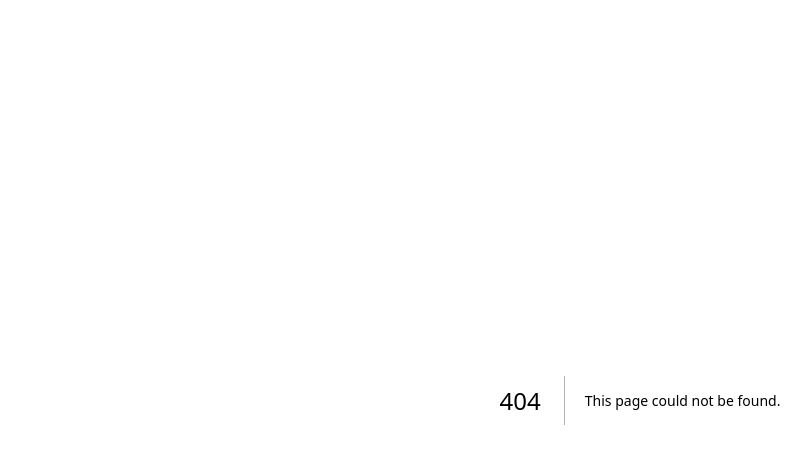
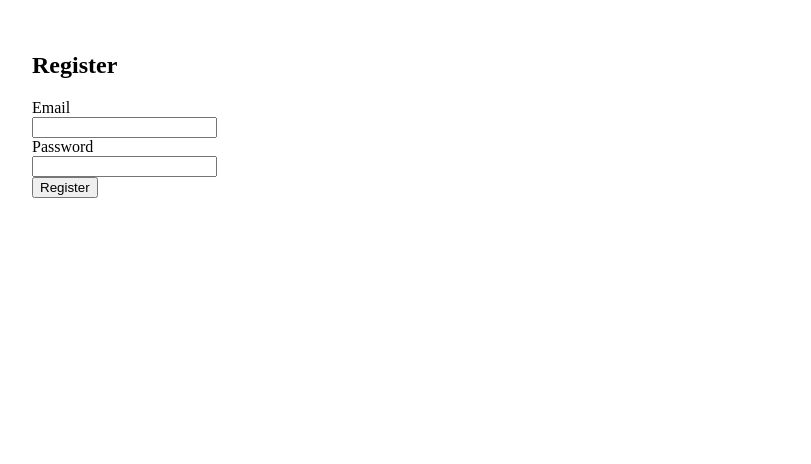
Before and after one commit to kezekiel344-bot/D-GRAM, a Next.js app in the folder web/: page /register in a window 1280 px wide. Before the commit this address had no page. Shown: the top 464 px of the page, without its empty margins (0-811 px from the left). Built offline with nearby package versions, Linux system fonts and the light colour scheme; no server answers.

Commit message:
Create register.js

```diff
--- /dev/null
+++ b/web/src/pages/register.js
@@ -0,0 +1,35 @@
+import { createUserWithEmailAndPassword } from "firebase/auth";
+import { auth } from "../lib/firebase";
+import { useState } from "react";
+import { useRouter } from "next/router";
+
+export default function Register() {
+  const [email, setEmail] = useState("");
+  const [password, setPassword] = useState("");
+  const router = useRouter();
+
+  const register = async (e) => {
+    e.preventDefault();
+    try {
+      await createUserWithEmailAndPassword(auth, email, password);
+      router.push("/");
+    } catch (err) {
+      alert(err.message);
+    }
+  };
+
+  return (
+    <main style={{ padding: 24 }}>
+      <h2>Register</h2>
+      <form onSubmit={register}>
+        <label>Email<br />
+          <input value={email} onChange={e => setEmail(e.target.value)} />
+        </label><br />
+        <label>Password<br />
+          <input type="password" value={password} onChange={e => setPassword(e.target.value)} />
+        </label><br />
+        <button type="submit">Register</button>
+      </form>
+    </main>
+  );
+}
```
